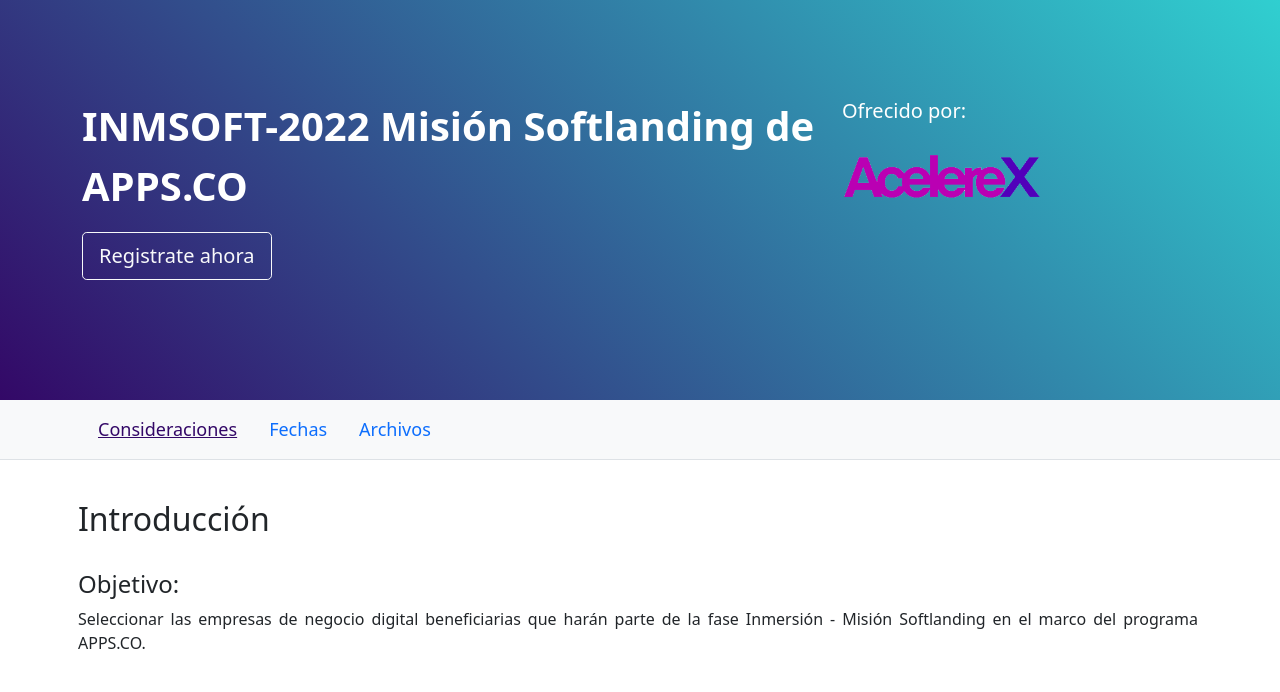
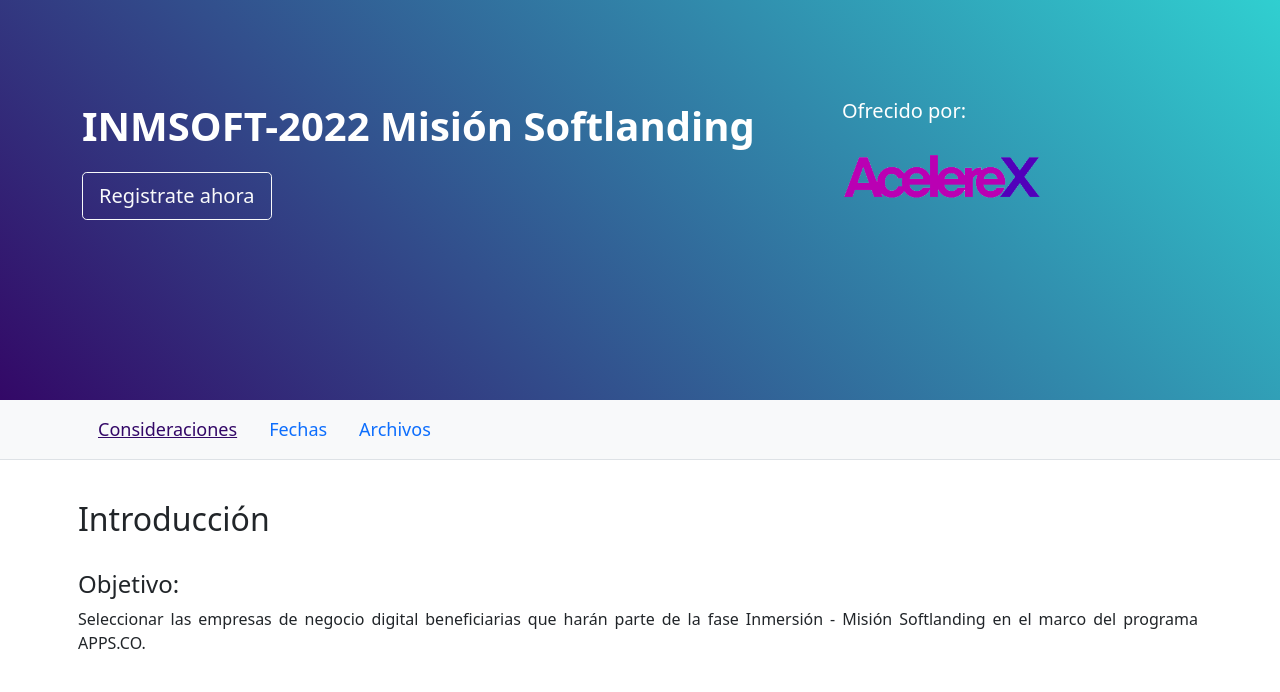
Before and after one commit to amcastanos/landing, a plain HTML site: page index.html in a window 1280 px wide. Shown: the top 692 px of the page. Drawn offline with Linux system fonts and the light colour scheme.

Commit message:
sin apps

```diff
--- a/index.html
+++ b/index.html
@@ -56,6 +56,7 @@
 
         function goToRegister() {
             window.open("https://asteri-users-dev.web.app/register?space=620d202ffa5534e3941367a7&typeParticipant=negocios");
+
         }
 
     </script>
@@ -66,7 +67,7 @@
         <div class="container">
             <div class="row pt-5 align-items-start">
                 <div class="col-lg-8 col-sm-12 col-md-12 asteri-font">
-                    <p class="fs-1 fw-bold">INMSOFT-2022 Misión Softlanding de APPS.CO</p>
+                    <p class="fs-1 fw-bold">INMSOFT-2022 Misión Softlanding</p>
                     <button type="button" onclick="goToRegister()" class="btn btn-outline-light btn-lg">Registrate
                         ahora</button>
                 </div>
```
